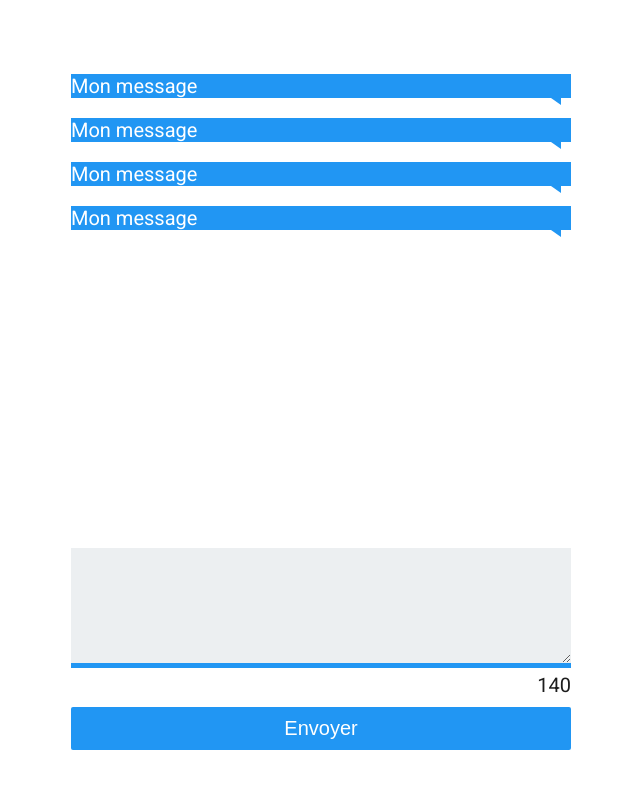
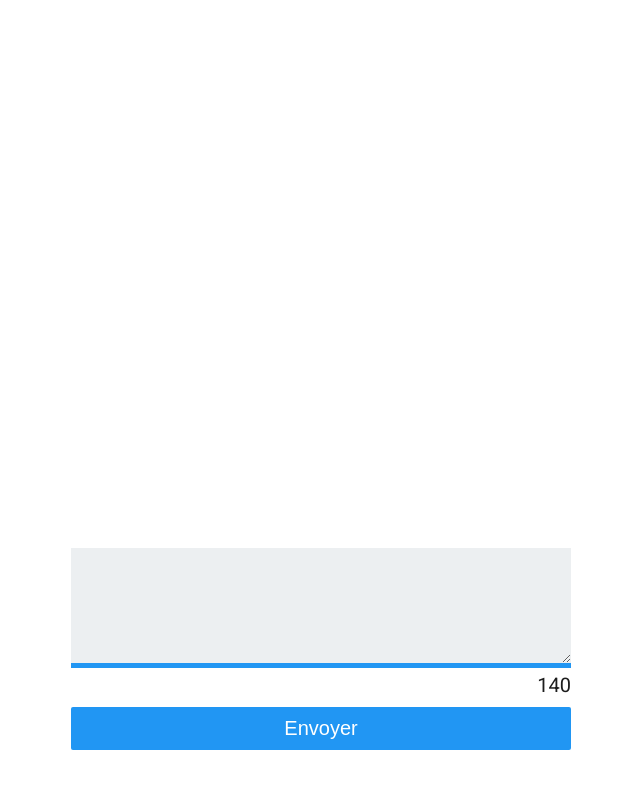
Before and after one commit to webepse/chatbox26, a React (Create React App) app: page / in a window 1280 px wide. Both pictures are taken after typing "Sample" into the empty fields and a click on the button "GO". Shown: the top 788 px of the page, without its empty margins (319-959 px from the left). Built offline with nearby package versions, Linux system fonts and the light colour scheme.

Commit message:
cours 4 - ChatBox - Affichage des messages (state)

```diff
--- a/src/App.js
+++ b/src/App.js
@@ -31,14 +31,22 @@ function App() {
         }
      ]
      */
+
+
+    const myMessages = Object.keys(messages).map(
+        key => (
+            <Message
+                pseudo={messages[key].pseudo}
+                message={messages[key].message}
+            />
+        )
+    )
+
     return (
     <div className="box">
          <div>
              <div className="messages">
-                 <Message />
-                 <Message />
-                 <Message />
-                 <Message />
+                 {myMessages}
              </div>
          </div>
          <Formulaire
--- a/src/components/Message.jsx
+++ b/src/components/Message.jsx
@@ -1,7 +1,7 @@
-function Message(props) {
+function Message({pseudo, message}) {
     return (
         <p className="user-message">
-            Mon message
+            {message}
         </p>
     );
 }
```
